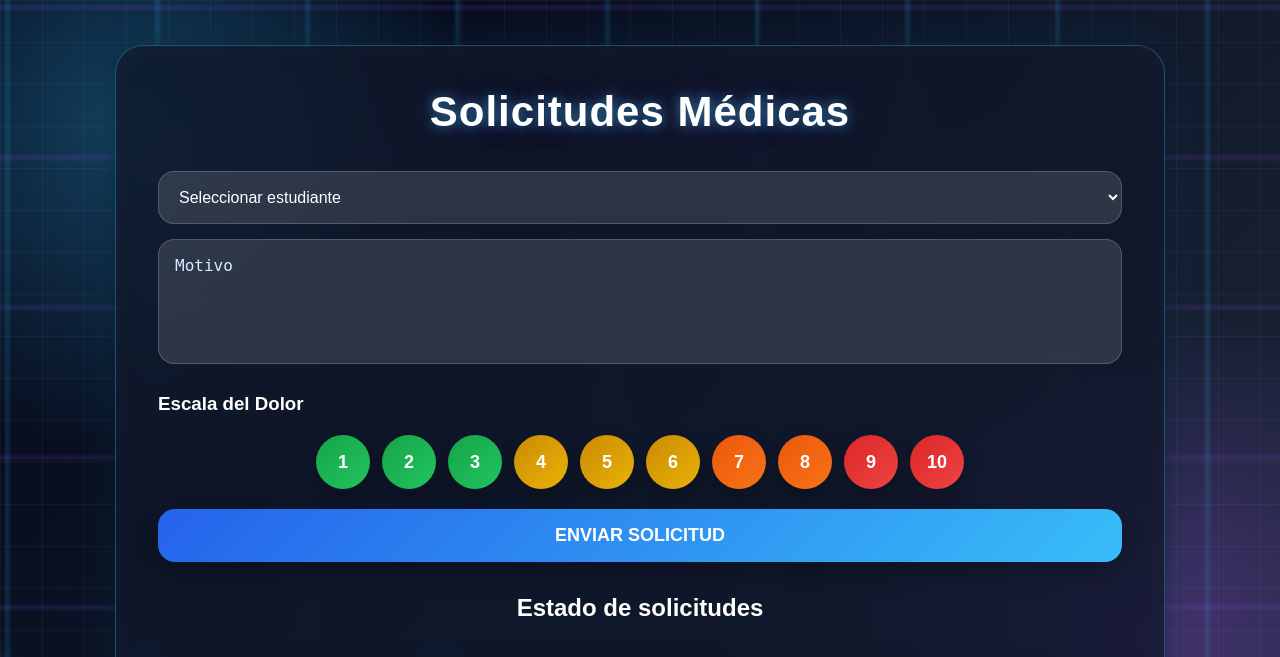
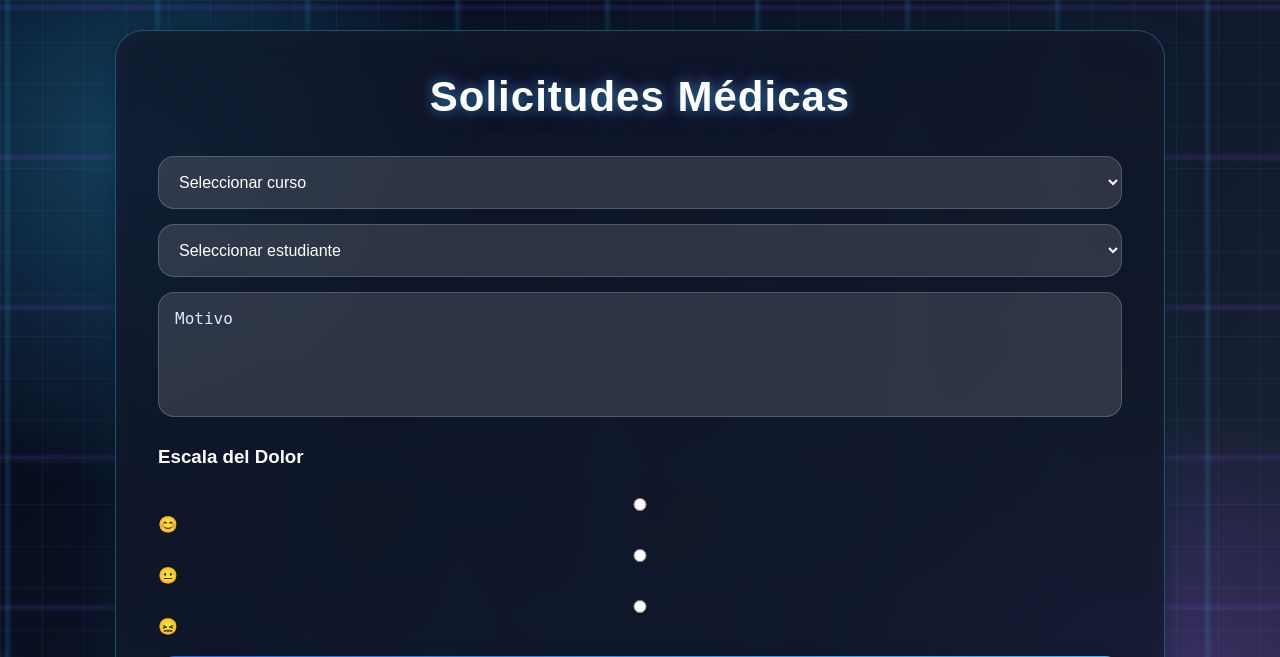
Before and after one commit to estebancabreraanimen2708com-cpu/medigo, a Flask app: page /solicitudes in a window 1280 px wide. Shown: the top 657 px of the page. Run offline with Flask 3, Linux system fonts and the light colour scheme; data that the repository does not hold is empty.

Commit message:
Update solicitudes.html

```diff
--- a/templates/solicitudes.html
+++ b/templates/solicitudes.html
@@ -4,10 +4,7 @@
 <meta charset="UTF-8">
 <meta name="viewport" content="width=device-width, initial-scale=1.0">
 <title>Solicitudes</title>
-
-<link rel="stylesheet"
-href="{{ url_for('static', filename='style.css') }}">
-
+<link rel="stylesheet" href="{{ url_for('static', filename='style.css') }}">
 </head>
 
 <body>
@@ -18,49 +15,39 @@ href="{{ url_for('static', filename='style.css') }}">
 
 <form method="POST">
 
+<select id="curso" required>
+<option value="">Seleccionar curso</option>
+<option>1BGU A</option>
+<option>1BGU B</option>
+<option>2BGU A</option>
+<option>2BGU B</option>
+</select>
+
 <select name="estudiante" required>
-
-<option value="">
-Seleccionar estudiante
-</option>
+<option value="">Seleccionar estudiante</option>
 
 {% for e in estudiantes %}
-
 <option value="{{ e.id_estudiante }}">
 {{ e.nombre }}
 </option>
-
 {% endfor %}
 
 </select>
 
-<textarea
-name="motivo"
-placeholder="Motivo"
-required></textarea>
+<textarea name="motivo" placeholder="Motivo" required></textarea>
 
 <h3>Escala del Dolor</h3>
 
-<div class="dolor-container">
+<div class="emociones">
 
-{% for i in range(1,11) %}
+<input type="radio" name="dolor" value="1" id="dolor1" required>
+<label for="dolor1" class="cara verde">😊</label>
 
-<input
-type="radio"
-name="dolor"
-value="{{ i }}"
-id="dolor{{ i }}"
-required>
+<input type="radio" name="dolor" value="2" id="dolor2">
+<label for="dolor2" class="cara amarillo">😐</label>
 
-<label
-for="dolor{{ i }}"
-class="dolor dolor{{ i }}">
-
-{{ i }}
-
-</label>
-
-{% endfor %}
+<input type="radio" name="dolor" value="3" id="dolor3">
+<label for="dolor3" class="cara rojo">😖</label>
 
 </div>
 
@@ -75,23 +62,17 @@ ENVIAR SOLICITUD
 <div class="tabla-scroll">
 
 <table>
-
 <thead>
-
 <tr>
-
 <th>Nombre</th>
 <th>Motivo</th>
 <th>Dolor</th>
 <th>Estado</th>
 <th>Fecha</th>
-
 </tr>
-
 </thead>
 
 <tbody id="tablaSolicitudes"></tbody>
-
 </table>
 
 </div>
@@ -99,82 +80,41 @@ ENVIAR SOLICITUD
 </div>
 
 <script>
-
 let estadosAnteriores = {};
 let primeraCarga = true;
-
 let audio = new Audio("/static/mixkit-correct-answer-tone-2870.wav");
-
 let audioListo = false;
 
-/* =========================================
-🔥 DESBLOQUEAR AUDIO IOS/ANDROID
-========================================= */
-
 function desbloquearAudio(){
-
     if(audioListo) return;
 
     audio.play()
-
     .then(() => {
-
         audio.pause();
-
         audio.currentTime = 0;
-
         audioListo = true;
-
-        console.log("Audio desbloqueado");
-
     })
-
     .catch(() => {});
 }
 
-document.addEventListener(
-    "click",
-    desbloquearAudio,
-    { once:true }
-);
-
-document.addEventListener(
-    "touchstart",
-    desbloquearAudio,
-    { once:true }
-);
-
-/* =========================================
-🔥 SONIDO
-========================================= */
+document.addEventListener("click", desbloquearAudio, { once:true });
+document.addEventListener("touchstart", desbloquearAudio, { once:true });
 
 function sonido(){
-
     if(audioListo){
-
         audio.currentTime = 0;
-
         audio.play().catch(() => {});
     }
 }
 
-/* =========================================
-🔥 NOTIFICACION
-========================================= */
-
 function notificar(mensaje){
-
     if("Notification" in window){
-
         if(Notification.permission === "default"){
-
             Notification.requestPermission();
         }
 
         if(Notification.permission === "granted"){
-
             new Notification("MediGo", {
-
                 body: mensaje
             });
         }
@@ -183,21 +123,13 @@ function notificar(mensaje){
     sonido();
 }
 
-/* =========================================
-🔥 TABLA
-========================================= */
-
 function cargarSolicitudes(){
 
 fetch('/api/solicitudes')
-
 .then(r => r.json())
-
 .then(data => {
 
-    let tabla =
-    document.getElementById("tablaSolicitudes");
-
+    let tabla = document.getElementById("tablaSolicitudes");
     tabla.innerHTML = "";
 
     data.forEach(s => {
@@ -207,49 +139,41 @@ fetch('/api/solicitudes')
             estadosAnteriores[s.id_solicitud] &&
             estadosAnteriores[s.id_solicitud] !== s.estado
         ){
-
-            if(s.estado === "Aprobado"){
-
-                notificar(
-                    "✅ Solicitud aprobada"
-                );
+            if(s.estado.includes("yendo al medico") || s.estado === "Aprobado"){
+                notificar("✅ Solicitud aprobada");
             }
 
-            if(s.estado === "Rechazado"){
-
-                notificar(
-                    "❌ Solicitud rechazada"
-                );
+            if(s.estado.includes("queda en clases") || s.estado === "Rechazado"){
+                notificar("❌ Solicitud rechazada");
             }
 
-            if(s.estado === "Atendido"){
-
-                notificar(
-                    "🏥 Consulta finalizada"
-                );
+            if(s.estado.includes("llego al medico") || s.estado === "Atendido"){
+                notificar("🏥 Consulta finalizada");
             }
         }
 
-        estadosAnteriores[s.id_solicitud]
-        = s.estado;
+        estadosAnteriores[s.id_solicitud] = s.estado;
+
+        let dolorTexto = "";
+
+        if(s.dolor == 1){
+            dolorTexto = "😊 Leve";
+        } else if(s.dolor == 2){
+            dolorTexto = "😐 Medio";
+        } else if(s.dolor == 3){
+            dolorTexto = "😖 Fuerte";
+        } else {
+            dolorTexto = s.dolor;
+        }
 
         tabla.innerHTML += `
-
         <tr>
-
             <td>${s.nombre}</td>
-
             <td>${s.motivo}</td>
-
-            <td>${s.dolor}</td>
-
+            <td>${dolorTexto}</td>
             <td>${s.estado}</td>
-
             <td>${s.fecha}</td>
-
-        </tr>
-
-        `;
+        </tr>`;
     });
 
     primeraCarga = false;
@@ -257,9 +181,7 @@ fetch('/api/solicitudes')
 }
 
 setInterval(cargarSolicitudes, 1000);
-
 cargarSolicitudes();
-
 </script>
 
 </body>
```
